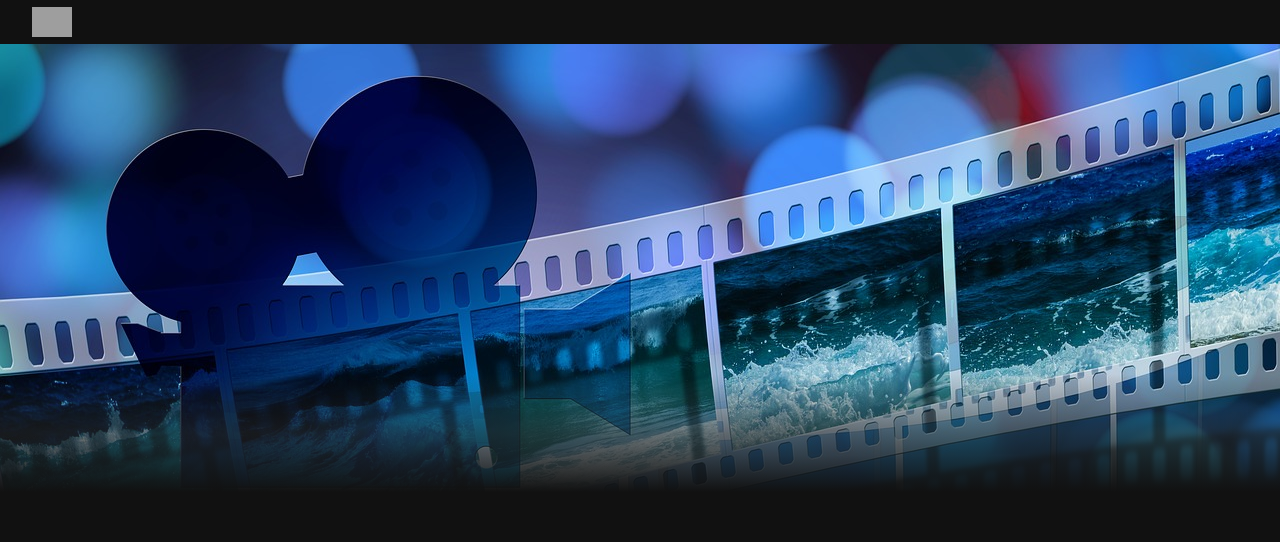
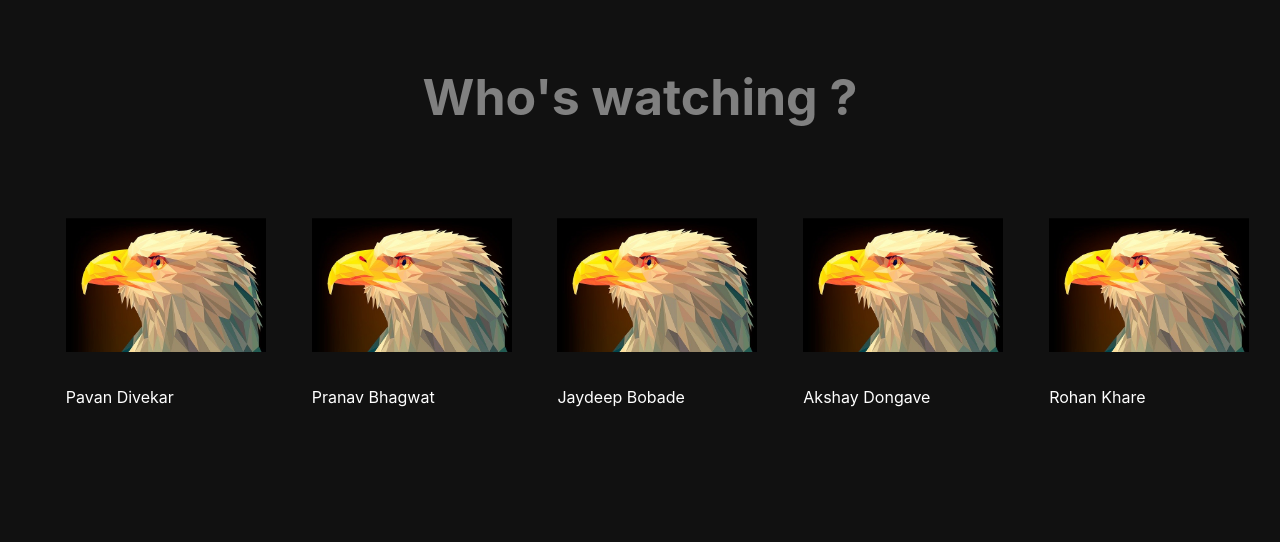
Before and after one commit to pranavbhagwat81/netflix-clone, a React (Create React App) app: page / in a window 1280 px wide. Shown: the top 542 px of the page. Built offline with nearby package versions, Linux system fonts and the light colour scheme; no server answers; grey boxes are pictures that could not be loaded.

Commit message:
show profiles elector page

```diff
--- a/public/index.html
+++ b/public/index.html
@@ -15,6 +15,12 @@
       user's mobile device or desktop. See https://developers.google.com/web/fundamentals/web-app-manifest/
     -->
     <link rel="manifest" href="%PUBLIC_URL%/manifest.json" />
+    <link
+      rel="stylesheet"
+      href="https://stackpath.bootstrapcdn.com/bootstrap/4.5.0/css/bootstrap.min.css"
+      integrity="sha384-9aIt2nRpC12Uk9gS9baDl411NQApFmC26EwAOH8WgZl5MYYxFfc+NcPb1dKGj7Sk"
+      crossorigin="anonymous"
+    />
     <link
       rel="stylesheet"
       href="https://fonts.googleapis.com/css?family=Roboto:300,400,500,700&display=swap"
--- a/src/components/App.js
+++ b/src/components/App.js
@@ -1,12 +1,16 @@
-import React from "react";
+import React, { useState } from "react";
 import Row from "./Row";
 import requests from "../requests";
 import "../index.css";
 import "./Banner";
 import Banner from "./Banner";
 import Nav from "./Nav";
+import ProfileView from "./ProfilesView";
 
 function App() {
+  const [profile, setProfile] = useState(null);
+
+  if (profile) {
     return (
       <div className="app">
         <Nav></Nav>
@@ -20,6 +24,9 @@ function App() {
         <Row title="Documentaries" fetchURL={requests.fetchDocumentaries} />
       </div>
     );
+  } else {
+    return <ProfileView onSetProfile={setProfile} />;
+  }
 }
 
 export default App;
--- a/src/components/Banner.css
+++ b/src/components/Banner.css
@@ -47,7 +47,7 @@
 }
 
 .banner--bottom {
-  height: 7.4rem;
+  height: 16.3rem;
   background-image: linear-gradient(
     180deg,
     transparent,
--- a/src/components/Banner.js
+++ b/src/components/Banner.js
@@ -16,21 +16,21 @@ function Banner() {
     });
   }, []);
 
-  const truncate = (str, length, ending) => {
-    if (str) {
-      if (length == null) {
-        length = 100;
-      }
-      if (ending == null) {
-        ending = "...";
-      }
-      if (str.length > length) {
-        return str.substring(0, length - ending.length) + ending;
-      } else {
-        return str;
-      }
-    }
-  };
+  // const truncate = (str, length, ending) => {
+  //   if (str) {
+  //     if (length == null) {
+  //       length = 100;
+  //     }
+  //     if (ending == null) {
+  //       ending = "...";
+  //     }
+  //     if (str.length > length) {
+  //       return str.substring(0, length - ending.length) + ending;
+  //     } else {
+  //       return str;
+  //     }
+  //   }
+  // };
 
   const getBannerImage = (movie) => {
     if (movie?.backdrop_path || movie?.poster_path) {
--- /dev/null
+++ b/src/components/ProfilesView.css
@@ -0,0 +1,72 @@
+body {
+  background-color: #111;
+}
+
+.profileselector {
+}
+
+.profileselector__title {
+  margin-top: 60px;
+  margin-left: 40px;
+  margin-right: 40px;
+  display: flex;
+  justify-content: center;
+  align-items: center;
+  font-weight: bold;
+  font-size: 50px;
+  color: gray;
+}
+
+.profileselector__users {
+  display: flex;
+  justify-content: space-evenly;
+  align-items: centre;
+}
+
+.profileselector__confirmBtn {
+  transition: 0.5s;
+  color: white;
+  border: 1px solid white;
+  width: 100px;
+  padding: 20px 70px 20px 70px;
+  border-radius: 10px;
+  display: flex;
+  justify-content: center;
+  align-items: center;
+  margin-right: auto;
+  margin-left: auto;
+  margin-top: 40px;
+}
+
+.profileselector__confirmBtn:hover {
+  color: black;
+  background-color: grey;
+  border: 1px solid black;
+}
+
+.profileselector__profile {
+}
+
+.profileselector__profile:hover {
+}
+
+.profileselector__profileIcon {
+  height: 200px;
+  width: 200px;
+  object-fit: contain;
+  -webkit-transition: 0.5s ease-in-out;
+  -moz-transition: 0.5s ease-in-out;
+  -ms-transition: 0.5s ease-in-out;
+  -o-transition: 0.5s ease-in-out;
+  transition: 0.5s ease-in-out;
+}
+
+.profileselector__profileIcon:hover {
+  border: 4px solid grey;
+  height: 230px;
+  width: 230px;
+  object-fit: contain;
+}
+
+.profileselector__profileName {
+}
--- /dev/null
+++ b/src/components/ProfilesView.jsx
@@ -0,0 +1,40 @@
+import React from "react";
+import Nav from "./Nav";
+import profile_pic from "../assets/profile_pic.jpg";
+import "./ProfilesView.css";
+
+function ProfileSelector(props) {
+  const renderProfile = (userName) => {
+    return (
+      <div
+        onClick={() => {
+          props.onSetProfile(userName);
+        }}
+        className="col-xs-12 profileselector__profile"
+      >
+        <img
+          src={profile_pic}
+          alt="profile_pic"
+          className="profileselector__profileIcon"
+        />
+        <p className="profileselector__profileName">{userName}</p>
+      </div>
+    );
+  };
+
+  return (
+    <div className="profileselector">
+      <div className="profileselector__title">Who's watching ?</div>
+      <div className=" row profileselector__users">
+        {renderProfile("Pavan Divekar")}
+        {renderProfile("Pranav Bhagwat")}
+        {renderProfile("Jaydeep Bobade")}
+        {renderProfile("Akshay Dongave")}
+        {renderProfile("Rohan Khare")}
+      </div>
+      {/* <div className="profileselector__confirmBtn">Continue</div> */}
+    </div>
+  );
+}
+
+export default ProfileSelector;
```
Also changed, not shown: src/assets/profile_pic.jpg (added). Lines whose indentation alone changed are shown as unchanged.
